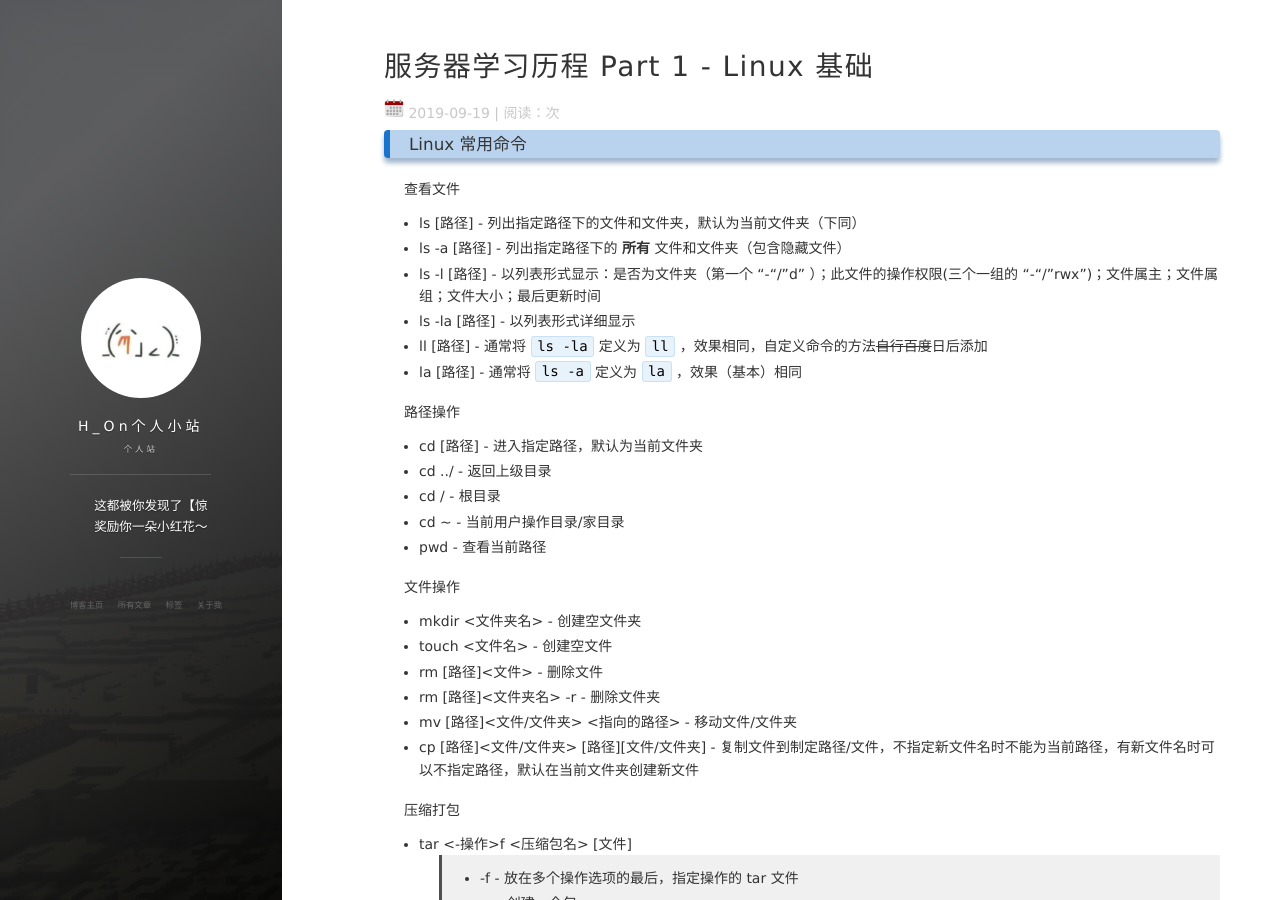
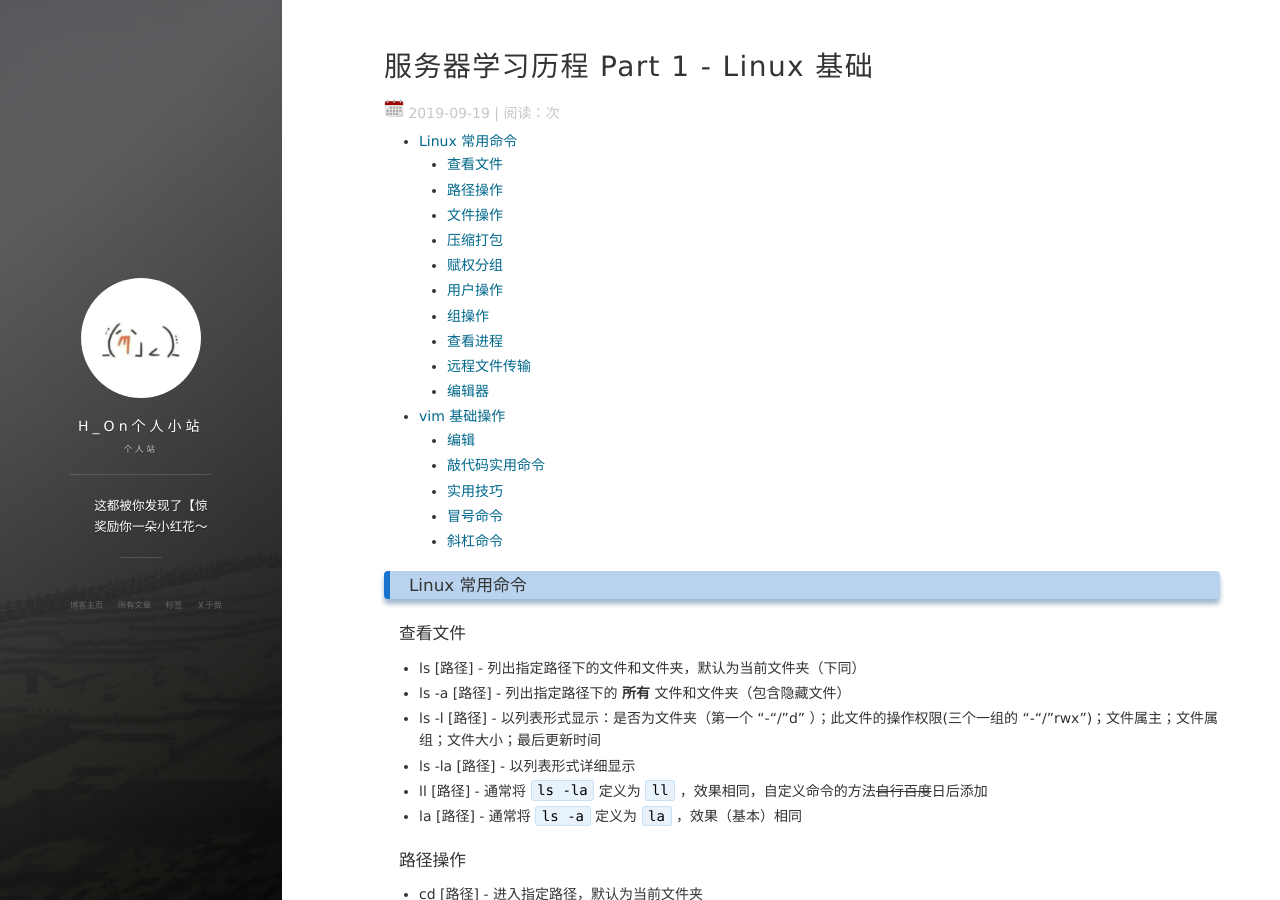
Before and after one commit to Hybrogen/Hybrogen.github.io, a Jekyll site: the page built from _posts/2019-09-19-ServerStudy-Linux.md, in a window 1280 px wide and 900 px high. Built offline with Jekyll 4.4.1, drawn with Linux system fonts in a browser that asks for light colours; nearby versions of some CDN libraries; comment, search, counter and statistics services are not loaded.

```diff
--- a/_posts/2019-09-19-ServerStudy-Linux.md
+++ b/_posts/2019-09-19-ServerStudy-Linux.md
@@ -6,8 +6,27 @@ description: Linux 基础命令和 vim 基础
 tag: Linux系统
 ---
 
+- [Linux 常用命令](#linux-常用命令)
+  - [查看文件](#查看文件)
+  - [路径操作](#路径操作)
+  - [文件操作](#文件操作)
+  - [压缩打包](#压缩打包)
+  - [赋权分组](#赋权分组)
+  - [用户操作](#用户操作)
+  - [组操作](#组操作)
+  - [查看进程](#查看进程)
+  - [远程文件传输](#远程文件传输)
+  - [编辑器](#编辑器)
+- [vim 基础操作](#vim-基础操作)
+  - [编辑](#编辑)
+  - [敲代码实用命令](#敲代码实用命令)
+  - [实用技巧](#实用技巧)
+  - [冒号命令](#冒号命令)
+  - [斜杠命令](#斜杠命令)
+
 ### Linux 常用命令
-查看文件
+
+#### 查看文件
 - ls [路径] - 列出指定路径下的文件和文件夹，默认为当前文件夹（下同）
 - ls -a [路径] - 列出指定路径下的 **所有** 文件和文件夹（包含隐藏文件）
 - ls -l [路径] - 以列表形式显示：是否为文件夹（第一个 "-"/"d" ）；此文件的操作权限(三个一组的 "-"/"rwx")；文件属主；文件属组；文件大小；最后更新时间
@@ -15,14 +34,14 @@ tag: Linux系统
 - ll [路径] - 通常将 `ls -la` 定义为 `ll` ，效果相同，自定义命令的方法~~自行百度~~日后添加
 - la [路径] - 通常将 `ls -a` 定义为 `la` ，效果（基本）相同
 
-路径操作
+#### 路径操作
 - cd [路径] - 进入指定路径，默认为当前文件夹
 - cd ../ - 返回上级目录
 - cd / - 根目录
 - cd ~ - 当前用户操作目录/家目录
 - pwd - 查看当前路径
 
-文件操作
+#### 文件操作
 - mkdir <文件夹名> - 创建空文件夹
 - touch <文件名> - 创建空文件
 - rm [路径]<文件> - 删除文件
@@ -30,7 +49,7 @@ tag: Linux系统
 - mv [路径]<文件/文件夹> <指向的路径> - 移动文件/文件夹
 - cp [路径]<文件/文件夹> [路径][文件/文件夹] - 复制文件到制定路径/文件，不指定新文件名时不能为当前路径，有新文件名时可以不指定路径，默认在当前文件夹创建新文件
 
-压缩打包
+#### 压缩打包
 - tar <-操作>f <压缩包名> [文件]
 >- -f - 放在多个操作选项的最后，指定操作的 tar 文件
 >- -c - 创建一个包
@@ -49,7 +68,7 @@ tag: Linux系统
 
 压缩来说 tar 就是好程序了，7z 也不错，zip 也还行，其他的不考虑。由于 tar 是 Linux 自带的压缩程序，其他的都需要安装，操作 Linux 的话就用 tar 叭。
 
-赋权分组
+#### 赋权分组
 - chmod <文件所有者权限><群组访问权限><其他人访问权限> <文件名> - 更改文件的权限
 >- 输入 `ll hon.txt` （hon.txt 是 root 用户创建的文件）后会显示 `-rw-r--r-- 1 root root 21 Sep 18 12:12 hon.txt`
 >- 最开始的十个字符就是指示文件的访问状态的
@@ -67,7 +86,7 @@ tag: Linux系统
 - chgrp [-R] <组名> <文件/文件夹> - 将文件的所属组改为制定组，加上 -R 可更改文件夹下所有文件的属组
 >- 注：chown .hon a 和 chgrp hon a 的效果完全相同，都可以把文件 "a" 的数组变成 "hon"
 
-用户操作
+#### 用户操作
 - cat /etc/passwd - 显示所有用户
 - useradd <新用户名> - 创建新用户
 - userdel <用户名> - 删除用户
@@ -80,14 +99,14 @@ tag: Linux系统
 - last - 查看登录成功的用户记录
 - lastb - 查看登录不成功的用户记录
 
-组操作
+#### 组操作
 - cat /etc/group - 显示所有组
 - groups [用户名] - 显示用户所在组，默认为当前用户所在组
 - groupadd <新组名> - 创建新组
 - groupdel <组名> - 删除组
 - groupmod <组名> -n <组新名> - 更改组名
 
-查看进程
+#### 查看进程
 - top - 实施浏览服务器使用情况
 - ps - 查看静态的进程统计信息 ( Processes Statistic )
 >- a - 显示当前终端下的所有进程信息，包括其他用户的进程
@@ -100,7 +119,7 @@ tag: Linux系统
 需要注意的是，有一部分选项是不带 "-" 前缀的（添加 "-" 前缀后含义可能会有出入）<br>
 习惯上将上述选项组合在一起使用，如，`ps aux` 或 `ps -elf`
 
-远程文件传输
+#### 远程文件传输
 - scp -r [文件/文件夹] [连接服务器的用户]@<ip 地址>:[路径] - 将本地文件上传到目标服务器
 > 例：`scp -r /root/hon.txt root@192.168.1.100:/root/` 将本地的文件 "hon.txt" 上传到目标服务器的 "/root" 文件夹中<br>
 > 注意连接时要输入目标服务器的 root 用户的密码
@@ -108,7 +127,7 @@ tag: Linux系统
 > 例：`scp -r root@192.168.1.100:/root/newhon.txt /root/` 将远程服务器的文件 "newhon.txt" 下载到本地 "/root" 文件夹中<br>
 > 注意连接时要输入目标服务器的 root 用户的密码
 
-编辑器
+#### 编辑器
 - nano - Linux 自带的编辑器，操作简便难受
 - vi - Linux 自带编辑器，经典编辑器之神，没有常年的联系恐怕适应不了
 - vim - 需要安装的优化版 vi 编辑器，在 vi 的功能基础上支持各种简便操作，能够使新人快速上手
@@ -116,7 +135,7 @@ tag: Linux系统
 ### vim 基础操作
 注：在 vim 编辑器内 **按 esc 返回到命令模式** 所有 vim 命令的都是在命令模式下开始的，如果不确定自己现在是什么模式，狂按几下 esc 就好了
 
-编辑
+#### 编辑
 - i - 从当前位置开始插入
 - I - 从光标所在行行首开始插入
 - a - 从光标下一个位置开始插入
@@ -143,7 +162,7 @@ tag: Linux系统
 - y - 选中一段文字后按 "y" 进行复制
 - yy/Y - 复制一行（带行末的换行符）
 
-敲代码实用命令
+#### 敲代码实用命令
 - &gt;&gt; - 适光标所在行（或选中的多行）增加一个 tab 的缩进
 - &lt;&lt; - 适光标所在行（或选中的多行）减少一个 tab 的缩进
 - { - 跳转到上一个空行
@@ -154,11 +173,11 @@ tag: Linux系统
 注：一个整数 (n) + 以上任何一条指令，能使指令重复运行 n 次<br>
 如：3x - 能够删除光标后的三个字符
 
-实用技巧
+#### 实用技巧
 > 先 [[ 跳转到文首，然后 V 进入可视模式（--VISUAL--），然后 ]] 到文末选中全部，按一下 "=" 就会发现代码自动格式化了，小心不喜欢<br>
 > 补救方法就是~~看看上面的文章~~按 u 就可以撤回辣
 
-冒号命令
+#### 冒号命令
 - :q - 退出编辑器
 - :q！ - 强制退出编辑器，不保存以更改内容
 - :w - 保存
@@ -167,7 +186,7 @@ tag: Linux系统
 - :%s/<字符串a>/<字符串b>/g - 将整个文件中的 "字符串a" 更换为 "字符串b"
 - :s/<字符串a>/<字符串b>/g - 将光标所在行的 "字符串a" 更换为 "字符串b"
 
-斜杠命令
+#### 斜杠命令
 - /<字符串> - 在文件中匹配字符串的位置
 >- 按 "n" 可以查找下一个
 >- 按 "N" 可以查找上一个
```
Also changed, not shown: _posts/2020-03-05-ServerStudy2.md (+16 -15 lines), _posts/2020-03-21-ServerStudy3-vim.md (+16 -0 lines), _posts/2020-06-23-ServerStudy4-Linux-unzip.md (added, +27 -0 lines).
